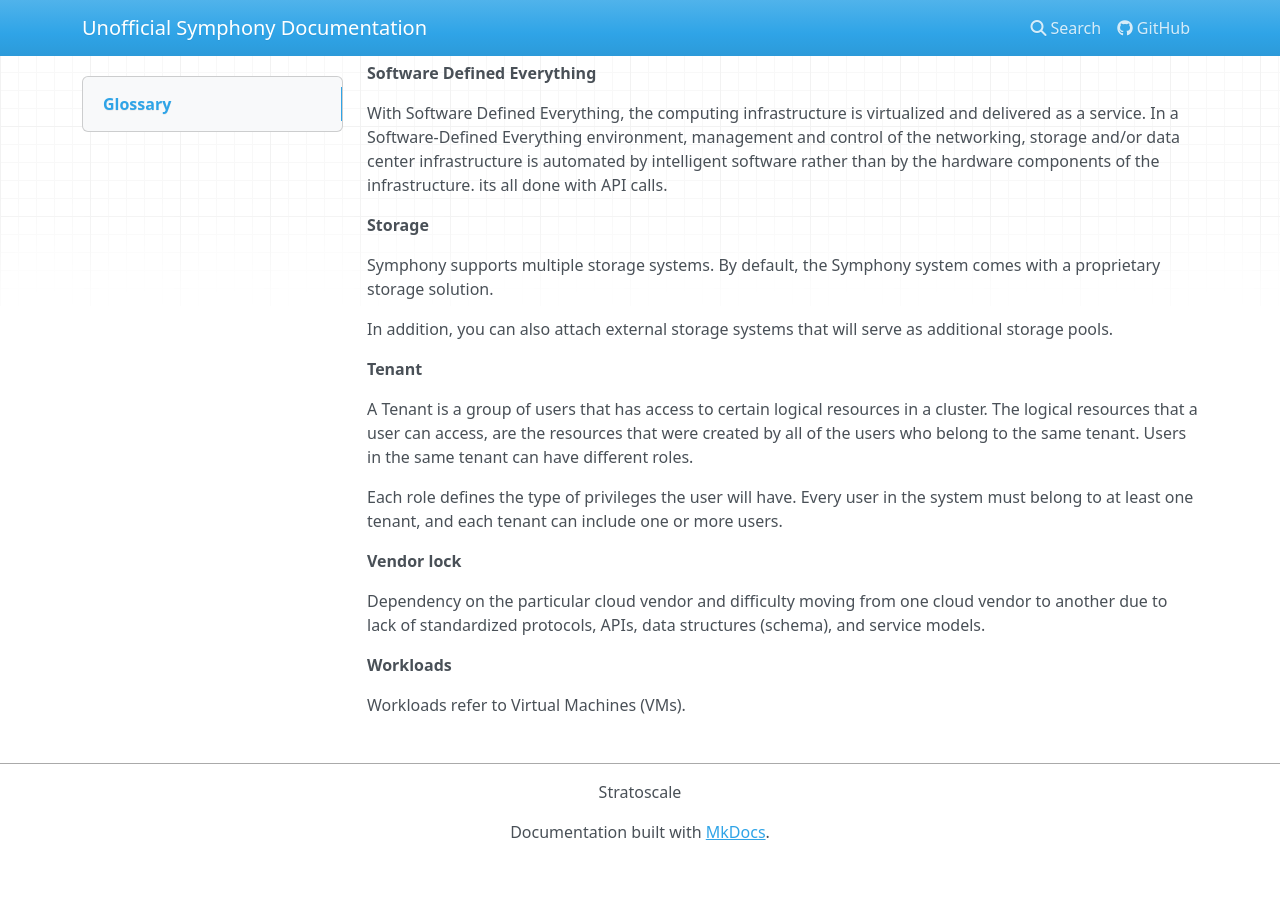
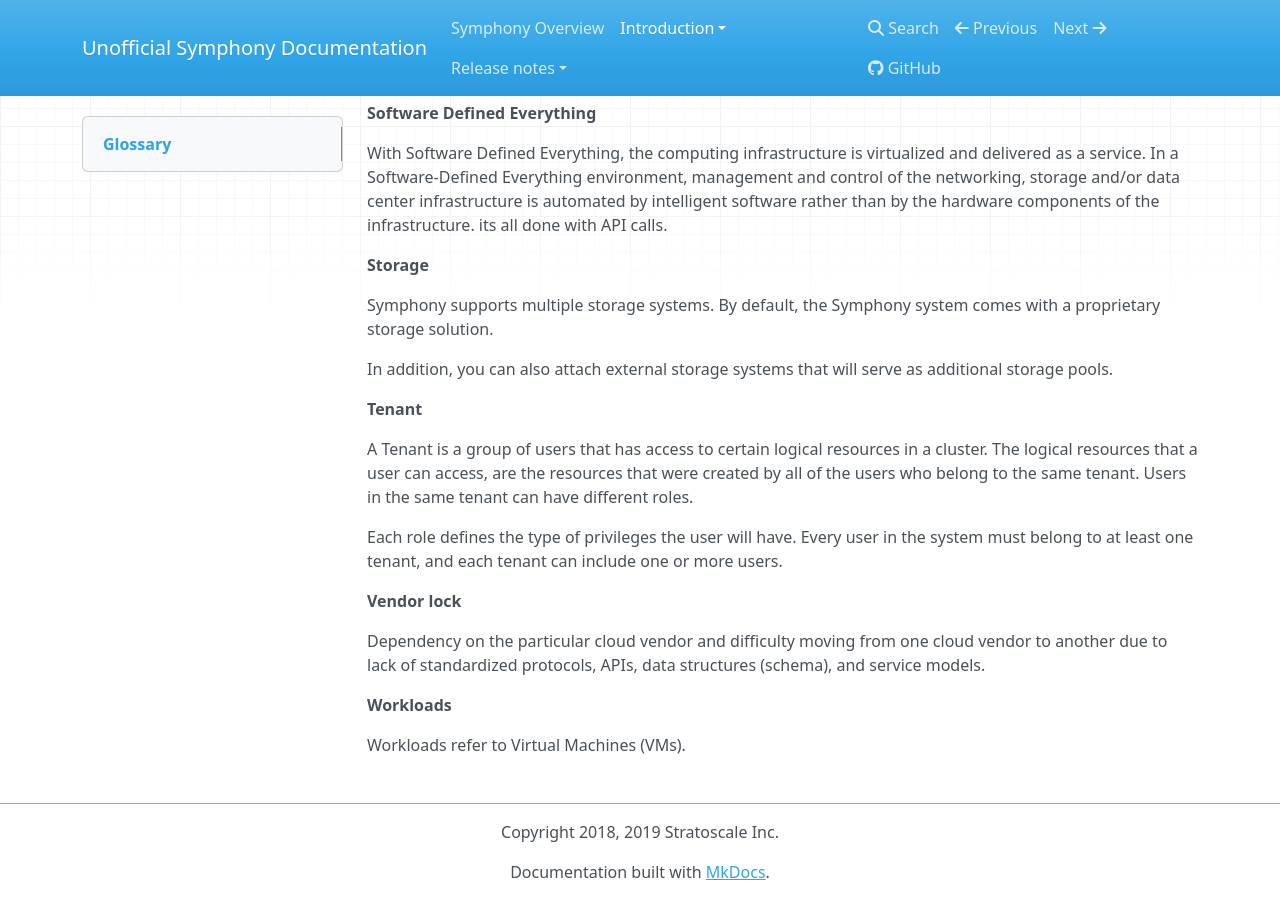
Before and after one commit to ariesyous/stratodocs, an MkDocs documentation site: the page built from docs/introduction/glossary.md, in a window 1280 px wide and 900 px high, scrolled down 3385 px. Built offline with MkDocs 1.6.1, drawn with Linux system fonts in a browser that asks for light colours; nearby versions of some CDN libraries; before the commit the page ends 4245 px from its top, so only the background shows below that.

Commit message:
Update mkdocs.yml

```diff
--- a/mkdocs.yml
+++ b/mkdocs.yml
@@ -10,10 +10,8 @@ theme:
   name: mkdocs
   highlightjs: true
 
-nav:
-  - Home: index.md
 
 plugins:
   - search
 
-copyright: Stratoscale
+copyright: Copyright 2018, 2019 Stratoscale Inc.
```
